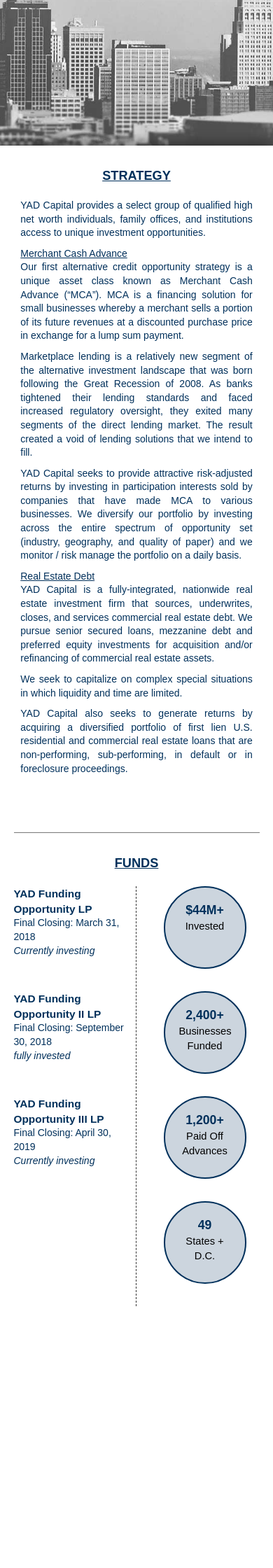
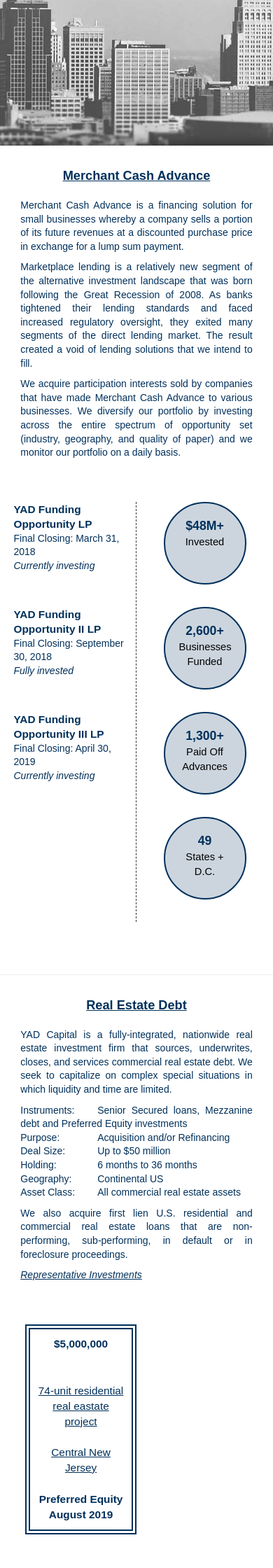
Before and after one commit to yehonathanJacob/yjacob, a PHP site: page /files/index.html in a window 390 px wide. Shown: the part 1480-3720 px from the top of the page at 70% size. Run offline with PHP 8.4, Linux system fonts and the light colour scheme; some libraries are stand-ins or nearby versions.

Commit message:
new version of yadcapital

```diff
--- a/Projects Web/yadcapital/files/home.css
+++ b/Projects Web/yadcapital/files/home.css
@@ -169,45 +169,46 @@
   	width:100%;
   	padding-bottom: 26vw;
 }
-.strategy{
+.mca{
 	-webkit-box-shadow: 0px 0px 22px -3px rgba(0,0,0,0.75);
 	-moz-box-shadow: 0px 0px 22px -3px rgba(0,0,0,0.75);
 	box-shadow: 0px 0px 22px -3px rgba(0,0,0,0.75);
+	padding-bottom:20px;
 }
-.funds{padding-bottom:20px;}
-.funds.form .TextContainer{
+
+.mca.form .TextContainer{
 	width:85%;
 	margin:auto;
 	border-bottom:dashed 1.5px;
 	margin-bottom:15px;
 }
-.funds.form .dataText{
+.mca.form .TextContainer .dataText{
 	width:25%;
 	display:inline-block;
 	margin: 0 auto;
 	text-align: left;
 	vertical-align:top;
 }
-.funds strong{ font-size:120%; font-weight:700;}
-.funds hr{
+.mca strong{ font-size:120%; font-weight:700;}
+.mca hr{
 	 width:90%;
 	 margin:auto;
 	 margin-bottom:20px;
 	 background-color:gray;
 	 height:1px;
 }
-.funds #funds_circels{
+.mca #MCA_circels{
 	margin: 0 auto;
 	display:block;
 	color:black;
 	width:85%;
 	font-weight:600;
 }
-.funds #funds_circels .circel_box{
+.mca #MCA_circels .circel_box{
 	display:inline-block;
 	width:25%;
 }
-.funds #funds_circels .circel_box .circel_container{
+.mca #MCA_circels .circel_box .circel_container{
 	text-align:center;
 	display:inline-block;
 	width:150px;
@@ -219,14 +220,51 @@
 	padding:30px 20px;
 	background-color:#ccd5de;
 }
-.funds #funds_circels .circel_content{
+.mca #MCA_circels .circel_content{
 	font-size:120%;
 }
-.funds #funds_circels .circel_content strong{
+.mca #MCA_circels .circel_content strong{
 	display:block;
 	color:#00305B;
 	font-size:140%;
 }
+.RealEs .RealEsData{margin: 0 0 10px 0;}
+.RealEs .DataLine .before{display:inline-block;width:110px;}
+.RealEs .boxContainer{
+	display:block;
+	width: 85%;
+	margin:auto;
+}
+.RealEs .boxContainer .box{
+	color:#00305B;
+	border: 0.5em double;
+	display:inline-block;
+	height:300px;
+	width:23%;
+	margin-left:2%;
+	margin-bottom: 10px;
+	font-size:110%;
+	position:relative;
+}
+.RealEs .boxContainer .box .box_title{
+	text-align:center;
+	margin-top:10px;
+}
+.RealEs .boxContainer .box .box_middel{
+	position:absolute;
+	top:50%;
+	left:50%;
+	width:90%;
+	transform: translate(-50%, -50%);
+	text-align:center;
+}
+.RealEs .boxContainer .box .box_bottom{
+	position:absolute;
+	width:100%;
+	bottom:10px;
+	text-align:center;
+}
+.RealEs{padding-bottom:20px;}
 .walkingPeople{
 	width:100%;
 	min-height:400px;
@@ -564,28 +602,29 @@
 	line-height: 1.5;
 	font-size:105%;
 }
-.funds.form .TextContainer{
+.mca.form .TextContainer{
 	width:90%;
 }
-.funds strong{ font-size:110%; font-weight:600;}
-.funds #funds_circels{
+.mca strong{ font-size:110%; font-weight:600;}
+.mca #MCA_circels{
 	font-weight:500;
 	width:90%;
 }
-.funds.form .dataText{
+.mca.form .TextContainer .dataText{
 	padding-bottom:30px;
 }
-.funds #funds_circels .circel_box .circel_container{
+.mca #MCA_circels .circel_box .circel_container{
 	width:120px;
 	height:120px;
 	padding:20px 20px;
 }
-.funds #funds_circels .circel_content{
+.mca #MCA_circels .circel_content{
 	font-size:115%;
 }
-.funds #funds_circels .circel_content strong{
+.mca #MCA_circels .circel_content strong{
 	font-size:130%;
 }
+.RealEs .boxContainer .box{width: 31%;}
 .walkingPeople{min-height:50vh;}
 
 .team .card{
@@ -664,7 +703,7 @@
 	font-size:100%;
 	width:85%;
 }
-.funds.form .TextContainer{
+.mca.form .TextContainer{
 	width:50%;
 	display:inline-block;
 	padding-left:5%;
@@ -673,34 +712,35 @@
 	border-bottom:none;
 	border-right:dashed 1.5px;
 }
-.funds #funds_circels{
+.mca #MCA_circels{
 	width:50%;
 	display:inline-block;
 	vertical-align:top;
 }
-.funds.form .dataText{
+.mca.form .TextContainer .dataText{
 	width:100%;
 	display:block;
 	height:150px;
 }
-.funds #funds_circels .circel_box{
+.mca #MCA_circels .circel_box{
 	display:block;
 	width:100%;
 	text-align:center;
 	height:150px;
 }
-.funds #funds_circels .circel_box .circel_container{
+.mca #MCA_circels .circel_box .circel_container{
 	width:118px;
 	height:118px;
 	padding:20px 20px;
 	border:solid 2.5px #00305B;
 }
-.funds #funds_circels .circel_content{
+.mca #MCA_circels .circel_content{
 	font-size:105%;
 }
-.funds #funds_circels .circel_content strong{
+.mca #MCA_circels .circel_content strong{
 	font-size:120%;
 }
+.RealEs .boxContainer .box{width: 48%;}
 .team .card{
 	display:block;
 	width:250px;
--- a/Projects Web/yadcapital/files/index.html
+++ b/Projects Web/yadcapital/files/index.html
@@ -6,7 +6,7 @@
   <meta charset="utf-8"/>
   <meta name="description" content="Investment Firm Focused on Alternative Credit Opportunities">
   <!--css-->
-  <link rel="stylesheet" href="files/home.css?v=1.1">
+  <link rel="stylesheet" href="files/home.css?v=1.3">
   <!--Responsiv-->
   <meta name="viewport" content="width=device-width, minimum-scale=1.0, maximum-scale=1.0" />
   <!--font awesome-->
@@ -39,43 +39,28 @@
   <div class="bar3"></div>
 </div><div id="menueContainer"><div id="buttonsContainer"><button type="button" onclick="ScrollTo(this)" id="homeButton">HOME
 </button><button onclick="ScrollTo(this)" type="button" id="aboutButton">ABOUT
-</button><button onclick="ScrollTo(this)" type="button" id="strategyButton">STRATEGY
-</button><button onclick="ScrollTo(this)" type="button" id="fundsButton">FUNDS
+</button><button onclick="ScrollTo(this)" type="button" id="mcaButton">MCA
+</button><button onclick="ScrollTo(this)" type="button" id="RealEsButton">REAL ESTATE
 </button><button onclick="ScrollTo(this)" type="button" id="teamButton">TEAM
 </button><button onclick="ScrollTo(this)" type="button" id="contactButton">CONTACT
 </button></div></div>
 </nav>
-<div class="form about"><div data-aos="zoom-in" class="Ftitle">ABOUT US
+<div class="form about"><div data-aos="zoom-in" class="Ftitle">
 </div><p data-aos="fade-up" class="dataText">YAD Capital is an alternative asset management firm that seeks to generate attractive risk-adjusted returns by opportunistically investing in financing products with average duration under one year and expected yields ranging from the mid-teens to upwards of 30%.
+<br><br>We provide a select group of qualified high net worth individuals, family offices, and institutions access to unique investment opportunities.
 <br><br>We thoroughly build our portfolio through extensive due diligence and investment selection to ensure compliance with our strategy. We strive to provide uncorrelated alpha, low volatility, and diversification.
-</p></div><div class="form strategy"><div data-aos="zoom-in" class="Ftitle">STRATEGY
+<br><br>We currently invest in two strategies: <i>Merchant Cash Advance</i> and <i>Real Estate Financing</i>.
+</p></div><div class="form mca"><div data-aos="zoom-in" class="Ftitle">Merchant Cash Advance
 </div><div data-aos="fade-up" class="dataText">
   <p>
-  YAD Capital provides a select group of qualified high net worth individuals, family offices, and institutions access to unique investment opportunities.
-  </p>
-  <u>Merchant Cash Advance</u>
-  <p>
-  Our first alternative credit opportunity strategy is a unique asset class known as Merchant Cash Advance (“MCA”).  MCA is a financing solution for small businesses whereby a merchant sells a portion of its future revenues at a discounted purchase price in exchange for a lump sum payment.
+  Merchant Cash Advance is a financing solution for small businesses whereby a company sells a portion of its future revenues at a discounted purchase price in exchange for a lump sum payment.
   </p>
   <p>
-  Marketplace lending is a relatively new segment of the alternative investment landscape that was born following the Great Recession of 2008.  As banks tightened their lending standards and faced increased regulatory oversight, they exited many segments of the direct lending market.  The result created a void of lending solutions that we intend to fill.
+  Marketplace lending is a relatively new segment of the alternative investment landscape that was born following the Great Recession of 2008. As banks tightened their lending standards and faced increased regulatory oversight, they exited many segments of the direct lending market. The result created a void of lending solutions that we intend to fill.
   </p>
   <p>
-  YAD Capital seeks to provide attractive risk-adjusted returns by investing in participation interests sold by companies that have made MCA to various businesses. We diversify our portfolio by investing across the entire spectrum of opportunity set (industry, geography, and quality of paper) and we monitor / risk manage the portfolio on a daily basis.
+  We acquire participation interests sold by companies that have made Merchant Cash Advance to various businesses.  We diversify our portfolio by investing across the entire spectrum of opportunity set (industry, geography, and quality of paper) and we monitor our portfolio on a daily basis.
   </p>
-  <u>Real Estate Debt</u>
-  <p>
-  YAD Capital is a fully-integrated, nationwide real estate investment firm that sources, underwrites, closes, and services commercial real estate debt.  We pursue senior secured loans, mezzanine debt and preferred equity investments for acquisition and/or refinancing of commercial real estate assets.
-  </p>
-  <p>
-  We seek to capitalize on complex special situations in which liquidity and time are limited.
-  </p>
-  <p>
-  YAD Capital also seeks to generate returns by acquiring a diversified portfolio of first lien U.S. residential and commercial real estate loans that are non-performing, sub-performing, in default or in foreclosure proceedings.
-  </p>
-</div>
-
-</div><div class="form funds"><hr data-aos="zoom-in"><div data-aos="zoom-in" class="Ftitle">FUNDS
 </div>
 <div class="TextContainer">
 <p data-aos="fade-up" class="dataText"><strong>YAD Funding<br>Opportunity LP</strong>
@@ -83,14 +68,40 @@
 <br><i>Currently investing</i>
 </p><p data-aos="fade-up" class="dataText"><strong>YAD Funding<br>Opportunity II LP</strong>
 <br>Final Closing: September 30, 2018
-<br><i>fully invested</i>
+<br><i>Fully invested</i>
 </p><p data-aos="fade-up" class="dataText"><strong>YAD Funding<br>Opportunity III LP</strong>
 <br>Final Closing: April 30, 2019
 <br><i>Currently investing</i>
 </p><p data-aos="fade-up" class="dataText"></p>
-</div><div id="funds_circels"><div class="circel_box"><div class="circel_container" data-aos="fade-up"><span class="circel_content"><strong>$44M+</strong>Invested</span></div>
-</div><div class="circel_box"><div class="circel_container" data-aos="fade-up"><span class="circel_content"><strong>2,400+</strong>Businesses Funded</span></div></div><div class="circel_box"><div class="circel_container" data-aos="fade-up"><span class="circel_content"><strong>1,200+</strong>Paid Off Advances</span></div>
+</div><div id="MCA_circels"><div class="circel_box"><div class="circel_container" data-aos="fade-up"><span class="circel_content"><strong>$48M+</strong>Invested</span></div>
+</div><div class="circel_box"><div class="circel_container" data-aos="fade-up"><span class="circel_content"><strong>2,600+</strong>Businesses Funded</span></div></div><div class="circel_box"><div class="circel_container" data-aos="fade-up"><span class="circel_content"><strong>1,300+</strong>Paid Off Advances</span></div>
 </div><div class="circel_box"><div class="circel_container" data-aos="fade-up"><span class="circel_content"><strong>49</strong>States + D.C.</span></div>
+</div>
+</div>
+</div><div class="form RealEs"><hr data-aos="zoom-in"><div data-aos="zoom-in" class="Ftitle">Real Estate Debt
+</div>
+<div data-aos="fade-up" class="dataText">
+  <p>
+  YAD Capital is a fully-integrated, nationwide real estate investment firm that sources, underwrites, closes, and services commercial real estate debt.  We seek to capitalize on complex special situations in which liquidity and time are limited.
+  </p>
+  <div class="RealEsData">
+    <div class="DataLine"><span class="before">Instruments:</span><span class="after">Senior Secured loans, Mezzanine debt and Preferred Equity investments</span></div>
+    <div class="DataLine"><span class="before">Purpose:</span><span class="after">Acquisition and/or Refinancing</span></div>
+    <div class="DataLine"><span class="before">Deal Size:</span><span class="after">Up to $50 million</span></div>
+    <div class="DataLine"><span class="before">Holding:</span><span class="after">6 months to 36 months</span></div>
+    <div class="DataLine"><span class="before">Geography:</span><span class="after">Continental US</span></div>
+    <div class="DataLine"><span class="before">Asset Class:</span><span class="after">All commercial real estate assets</span></div>
+  </div>
+  <p>
+  We also acquire first lien U.S. residential and commercial real estate loans that are non-performing, sub-performing, in default or in foreclosure proceedings.
+  </p>
+  <p><u><i>Representative Investments</i></u></p>
+</div>
+<div class="boxContainer"><div class="box" data-aos="flip-left">
+    <div class="box_title"><strong>$5,000,000</strong></div>
+    <div class="box_middel"><u>74-unit residential real eastate project<br><br>Central New Jersey</u></div>
+    <div class="box_bottom"><strong>Preferred Equity<br>August 2019</strong></div>
+  </div></div>
 </div>
 </div>
 </div><div class="walkingPeople" data-parallax="scroll" data-image-src="images/walkingPeople.jpg">
@@ -115,7 +126,7 @@
 </div><form action="javascript:sendMail();" data-aos="fade-right"><label id="description">For any general inquiries, please fill in the following contact form:
 </label><div id="inputs"><input type="text" name="name" placeholder="Name"><input type="text" name="subject" placeholder="Subject"><input type="email" name="email" placeholder="E-mail"><input type="tel" name="tel" placeholder="Telephone"></div><textarea name="message" rows="4" placeholder="Message">
 </textarea><button type="submit">Send
-</button></form><span id="htLine"></span><div id="contactDirectly" data-aos="fade-left"><a href="mailto:david@yadcapital.com" class="linkContact mailCon"><div class="CoIco"><span class="glyphicon glyphicon-envelope"></span></div><div class="adressData">david@yadcapital.com</div></a><a href="mailto:daniel@yadcapital.com" class="linkContact mailCon"><div class="CoIco"><span class="glyphicon glyphicon-envelope"></span></div><div class="adressData">daniel@yadcapital.com</div></a><a href="waze://?q=590 Madison Avenue New York, NY 10022" class="linkContact locationCon"><div class="CoIco"><span class="glyphicon glyphicon-map-marker"></span></div><div class="adressData">37 West 57th Street, New York, NY 10022</div></a><div id="map"></div></div></div><footer><div id="bootomTtle"><span class="glyphicon glyphicon-copyright-mark"></span> 2017-2019 YAD Capital LLC.
+</button></form><span id="htLine"></span><div id="contactDirectly" data-aos="fade-left"><a href="mailto:david@yadcapital.com" class="linkContact mailCon"><div class="CoIco"><span class="glyphicon glyphicon-envelope"></span></div><div class="adressData">david@yadcapital.com</div></a><a href="mailto:daniel@yadcapital.com" class="linkContact mailCon"><div class="CoIco"><span class="glyphicon glyphicon-envelope"></span></div><div class="adressData">daniel@yadcapital.com</div></a><a href="waze://?q=590 Madison Avenue New York, NY 10022" class="linkContact locationCon"><div class="CoIco"><span class="glyphicon glyphicon-map-marker"></span></div><div class="adressData">1345 Avenue of the Americas, 33rd floor New York, NY 10105 </div></a><div id="map"></div></div></div><footer><div id="bootomTtle"><span class="glyphicon glyphicon-copyright-mark"></span> 2017-2019 YAD Capital LLC.
 </div></footer>
 <!-- Modal Daniel Rubin Card -->
   <div class="modal fade BioCard" id="DanielRubinModal" role="dialog">
@@ -198,7 +209,7 @@
   </div>
  <script>
   function initMap() {
-    var location = new google.maps.LatLng(40.7641, -73.97598);
+    var location = new google.maps.LatLng(40.7629384,-73.978958);
 
     var map = new google.maps.Map(document.getElementById('map'), {
       center: location,
```
